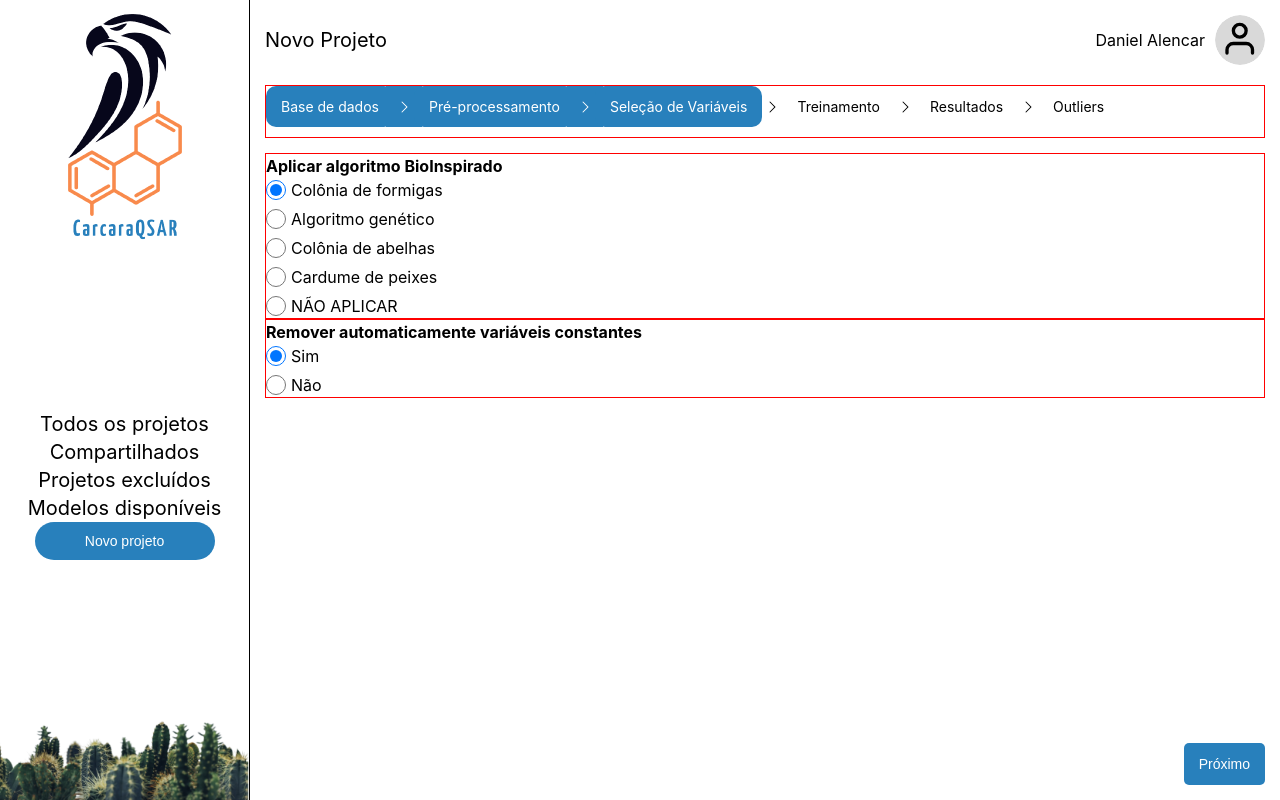
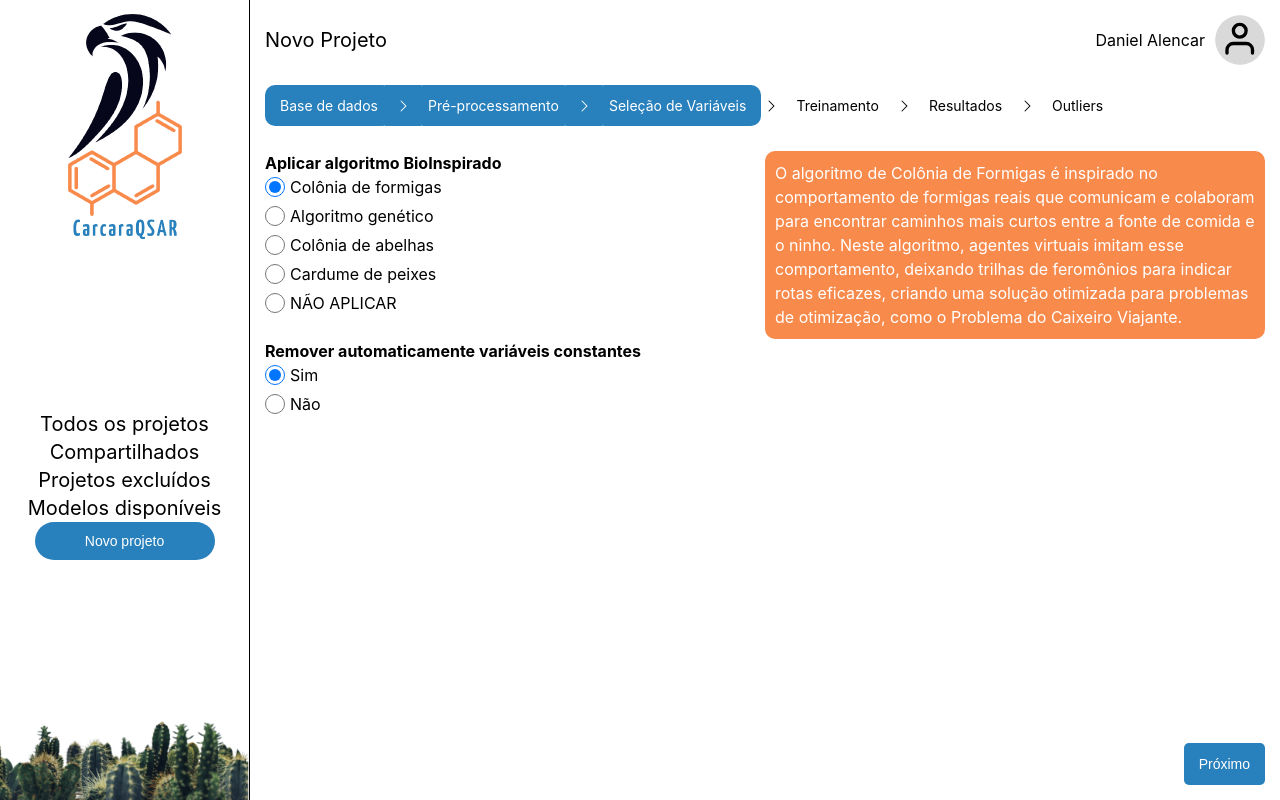
Before and after one commit to rosalvoneto/CarcaraQSAR, a React (Vite) app: page /variables-selection in a window 1280 px wide. Built offline with nearby package versions, Linux system fonts and the light colour scheme.

Commit message:
variables-selection

```diff
--- a/src/components/ProgressBar/styles.module.css
+++ b/src/components/ProgressBar/styles.module.css
@@ -1,6 +1,6 @@
 
 .container {
-  border: 1px solid red;
+  border: 0px solid red;
 
   display: flex;
   flex-direction: column;
--- a/src/components/RadioInput/styles.module.css
+++ b/src/components/RadioInput/styles.module.css
@@ -1,5 +1,5 @@
 .container {
-  border: 1px solid red;
+  border: 0px solid red;
 }
 
 .name {
--- a/src/components/VariablesList/styles.module.css
+++ b/src/components/VariablesList/styles.module.css
@@ -3,11 +3,11 @@
   height: 100%;
   overflow: auto;
 
-  border: 1px solid red;
+  border: 0px solid red;
 }
 
 .list {
-  border: 1px solid green;
+  border: 0px solid green;
   border-radius: 5px;
 }
 
--- a/src/pages/Database/styles.module.css
+++ b/src/pages/Database/styles.module.css
@@ -5,7 +5,7 @@
   display: flex;
   flex-direction: column;
 
-  border: 1px solid red;
+  border: 0px solid red;
 
   margin-top: 15px;
 }
--- a/src/pages/PreProcessing/styles.module.css
+++ b/src/pages/PreProcessing/styles.module.css
@@ -1,6 +1,6 @@
 
 .firstContainer {
-  border: 1px solid red;
+  border: 0px solid red;
 
   height: 100%;
 
@@ -14,7 +14,7 @@
 
 
 .secondContainer {
-  border: 1px solid red;
+  border: 0px solid red;
 
   height: 100%;
 
@@ -34,7 +34,7 @@
 }
 
 .informationContainer {
-  border: 1px solid red;
+  border: 0px solid red;
 
   display: flex;
   justify-content: center;
--- a/src/pages/Results/styles.module.css
+++ b/src/pages/Results/styles.module.css
@@ -10,7 +10,7 @@
 }
 
 .graphContainer {
-  border: 1px solid red;
+  border: 0px solid red;
 
   display: flex;
   gap: 5px;
--- a/src/pages/Training/styles.module.css
+++ b/src/pages/Training/styles.module.css
@@ -1,6 +1,6 @@
 
 .container {
-  border: 1px solid red;
+  border: 0px solid red;
 
   height: 100%;
 
@@ -10,7 +10,7 @@
 }
 
 .informationContainer {
-  border: 1px solid red;
+  border: 0px solid red;
 
   display: flex;
   justify-content: center;
--- a/src/pages/VariablesSelection/index.jsx
+++ b/src/pages/VariablesSelection/index.jsx
@@ -1,3 +1,4 @@
+import { useState } from 'react';
 import { Header } from '../../components/Header';
 import { ProgressBar } from '../../components/ProgressBar';
 
@@ -13,12 +14,22 @@ export const algorithms = [
   "Colônia de abelhas",
   "Cardume de peixes",
   "NÃO APLICAR"
+];
+
+export const algorithmsDescriptions = [
+  "O algoritmo de Colônia de Formigas é inspirado no comportamento de formigas reais que comunicam e colaboram para encontrar caminhos mais curtos entre a fonte de comida e o ninho. Neste algoritmo, agentes virtuais imitam esse comportamento, deixando trilhas de feromônios para indicar rotas eficazes, criando uma solução otimizada para problemas de otimização, como o Problema do Caixeiro Viajante.",
+  "Os Algoritmos Genéticos são uma técnica de otimização baseada na seleção natural e genética. Eles operam em populações de soluções candidatas e utilizam operadores genéticos, como mutação e cruzamento, para evoluir e melhorar essas soluções ao longo de várias gerações. Esses algoritmos são amplamente usados para encontrar soluções aproximadas para problemas complexos de otimização e busca.",
+  "Inspirado no comportamento de colônias de abelhas, o Algoritmo de Colônia de Abelhas é uma técnica de otimização baseada na exploração de soluções candidatas em um espaço de busca. Abelhas virtuais procuram soluções em locais específicos e compartilham informações sobre a qualidade das soluções encontradas com outras abelhas, permitindo a convergência para uma solução ótima em problemas de otimização complexos.",
+  "O Algoritmo de Cardume de Peixes, também conhecido como Algoritmo de Otimização de Cardume, é uma técnica inspirada no comportamento de peixes em um cardume. Os indivíduos virtuais (peixes) ajustam sua posição e velocidade com base nas posições e movimentos dos vizinhos, colaborando para encontrar soluções otimizadas para problemas de otimização multidimensional, como a busca por ótimos locais em espaços de busca complexos.",
+  "Nenhum algortimo foi escolhido"
 ]
 
 export default function VariablesSelection() {
 
   const href = '/variables-selection';
   const progress = 2;
+
+  const [option, setOption] = useState(algorithms[0]);
 
   return(
     <>
@@ -28,10 +39,19 @@ export default function VariablesSelection() {
       />
       <ProgressBar progressNumber={progress}/>
       <div className={styles.container}>
-        <RadionInput
-          name={"Aplicar algoritmo BioInspirado"}
-          options={algorithms}
-        />
+        <div className={styles.algorithmContainer}>
+          <RadionInput
+            name={"Aplicar algoritmo BioInspirado"}
+            options={algorithms}
+            setOption={setOption}
+          />
+          <div className={styles.informationContainer}>
+            <p className={styles.information}>
+              { algorithmsDescriptions[algorithms.indexOf(option)] }
+            </p>
+          </div>
+        </div>
+
         <RadionInput
           name={"Remover automaticamente variáveis constantes"}
           options={["Sim", "Não"]}
--- a/src/pages/VariablesSelection/styles.module.css
+++ b/src/pages/VariablesSelection/styles.module.css
@@ -2,3 +2,29 @@
 .container {
   margin-top: 15px;
 }
+
+.algorithmContainer {
+  display: flex;
+}
+
+.informationContainer {
+  border: 0px solid red;
+
+  display: flex;
+  justify-content: center;
+  align-items: center;
+
+  width: 100%;
+  height: fit-content;
+}
+
+.information {
+  width: 500px;
+  height: fit-content;
+
+  padding: 10px;
+
+  border-radius: 10px;
+  color: var(--white-color-1);
+  background-color: var(--primary-color-1);
+}
```
